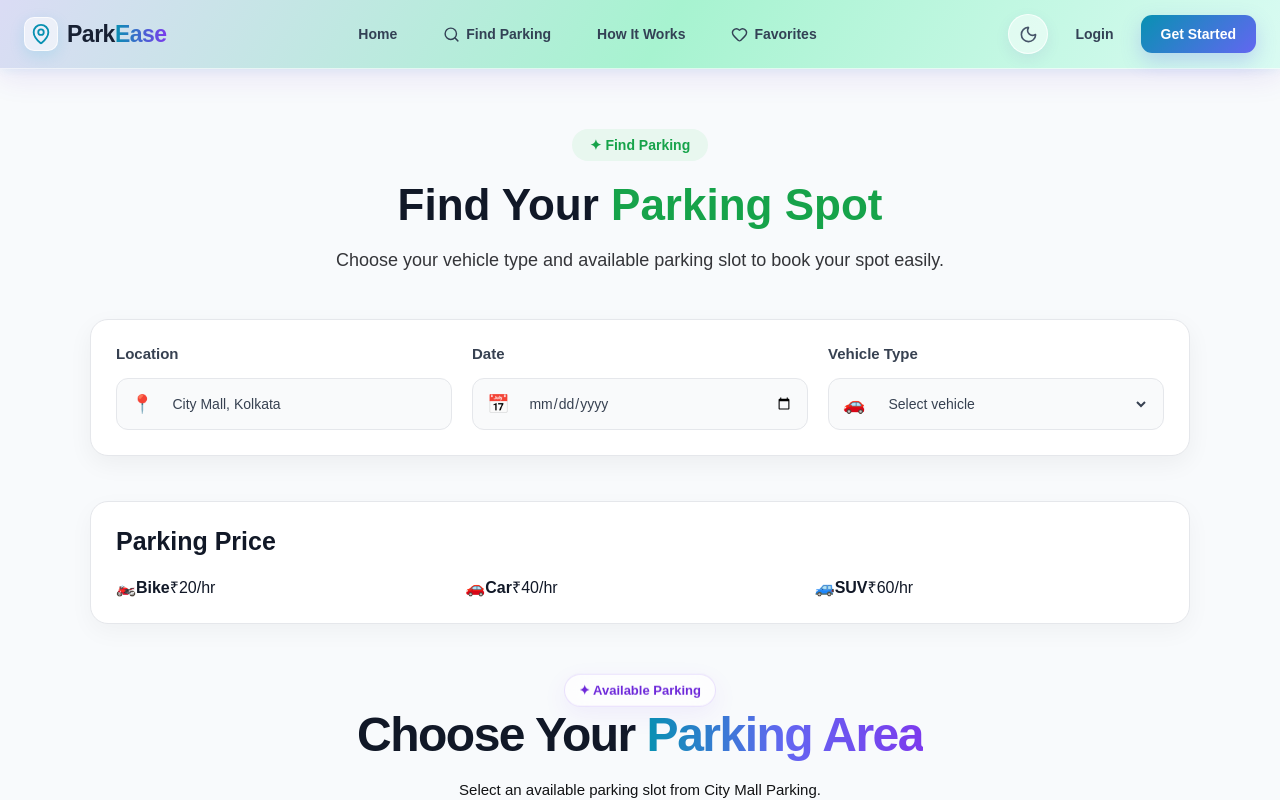
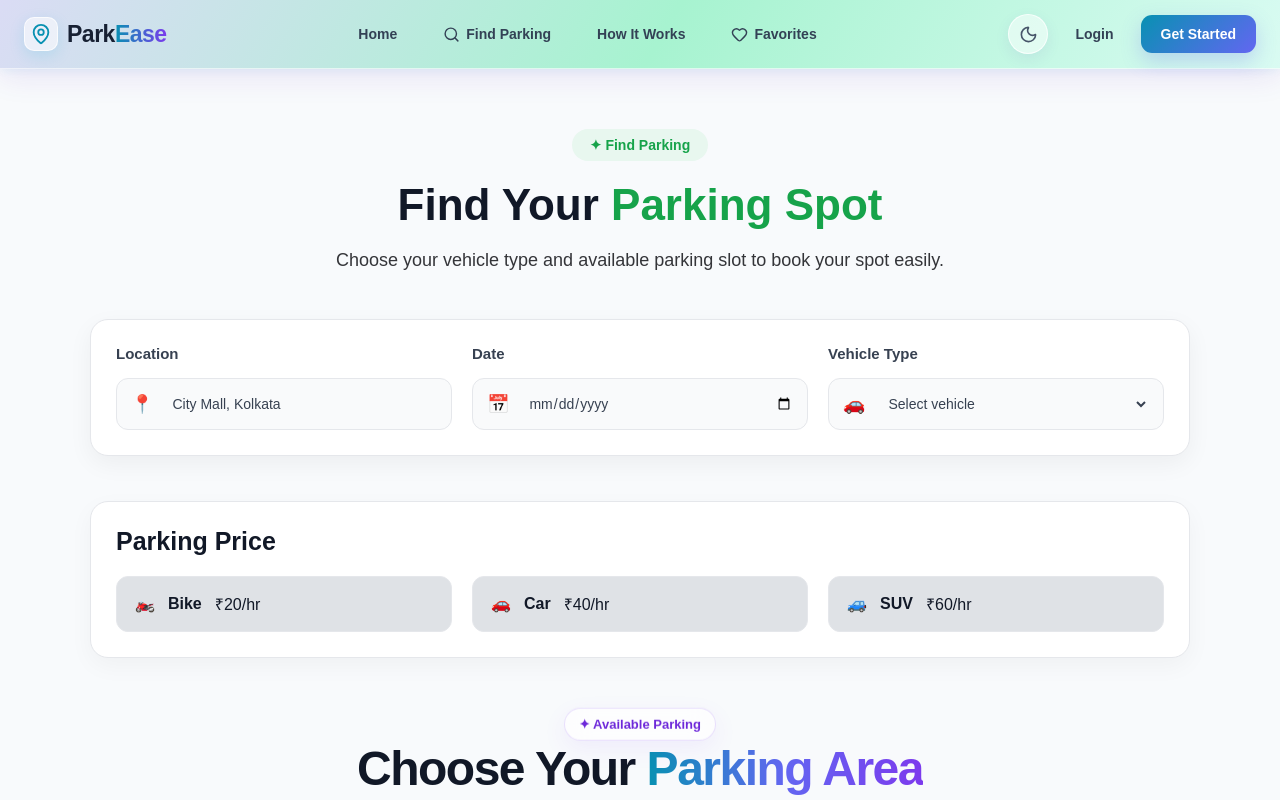
Before and after one commit to dibeyendu-dev/smart-parking-system, a React (Vite) app: page /search in a window 1280 px wide. Shown: the top 800 px of the page. Built offline with nearby package versions, Linux system fonts and the light colour scheme.

Commit message:
FindParking parking price css part 3 added

```diff
--- a/src/css/FindParking.css
+++ b/src/css/FindParking.css
@@ -189,8 +189,22 @@
     font-weight: 700;
     color: #111827;
 }
+
 /* Price Option */
-.price-options{
+.price-options {
     display: grid;
-    grid-template-columns: repeat(3,1fr);
+    grid-template-columns: repeat(3, 1fr);
+    gap: 20px;
 }
+
+/* Individual Price */
+.price-options>div {
+    display: flex;
+    align-items: center;
+    gap: 13px;
+    padding: 16px 18px;
+    background: #dfe2e6;
+    border: 1px solid #e5e7eb;
+    border-radius: 12px;
+    transition: 03s ease;
+}
```
